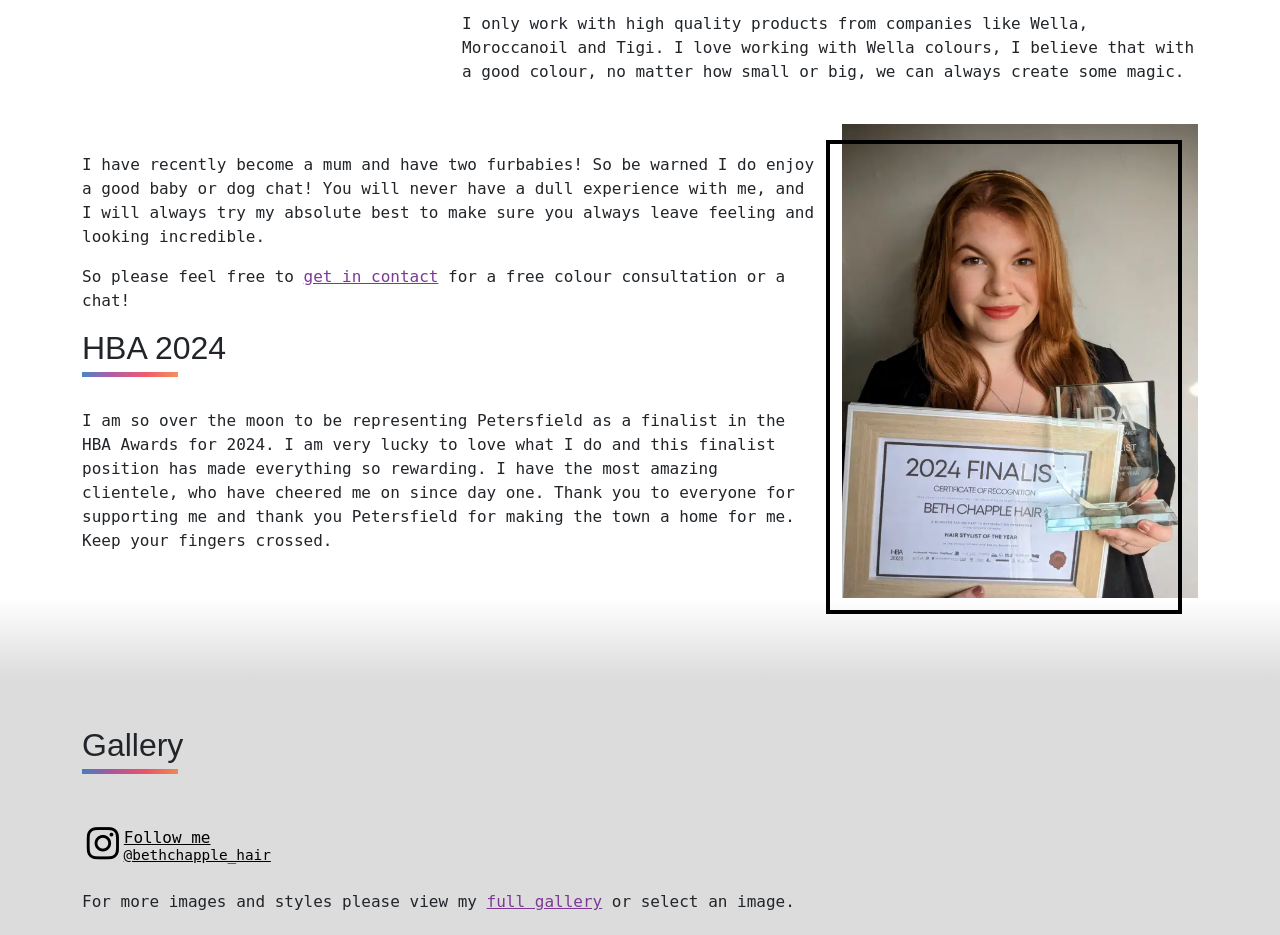
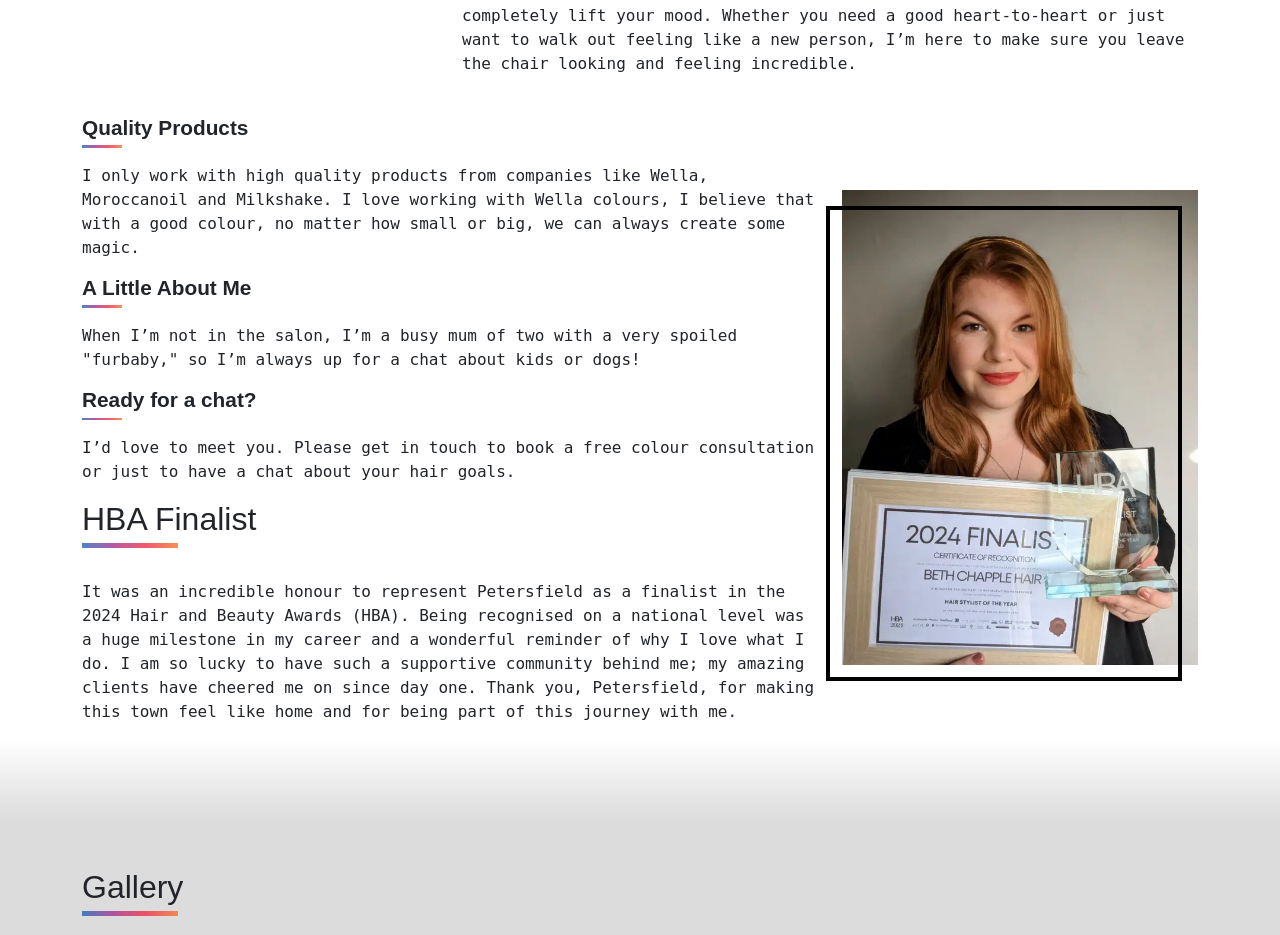
Before and after one commit to GmillsWebDev/BethChappleHair, a PHP site: page / in a window 1280 px wide. Shown: the part 1129-2064 px from the top of the page. Run offline with PHP 8.4, Linux system fonts and the light colour scheme; some libraries are stand-ins or nearby versions; some web fonts are replaced.

Commit message:
content updated as requested with some SEO tweaks

```diff
--- a/index.html
+++ b/index.html
@@ -193,19 +193,25 @@ if (! empty($_POST["send"])) {
           </div>
           <div class="col-sm-12 col-md-8">
             <h2>About Me</h2>
-            <p>Hi I'm Beth. I've been in the industry for over 16 years now and recently decided it was time to go out on my own start my own adventure. I've been lucky enough to have been on some wild adventures over the years, including working on cruse ships travelling the world to work, and styling hair for the catwalks at the Milan fashion show! But my heart will always remain at home, doing what I love for some amazing ladies.</p>
-            <p>I do everything, from specialised colours to cut restyles, bridal and special occasion hair and hair extensions. And not forgetting good old perms! My true love is a transformation, and not just your hair! I love the fact that just getting your hair washed can cheer you up, or having a chat when you're down, or simply getting those roots covered up can make you feel on top of the world and to add the cherry on top, you get to walk out feeling and looking amazing! That's what makes my day.</p>
-            <p>I only work with high quality products from companies like Wella, Moroccanoil and Tigi. I love working with Wella colours, I believe that with a good colour, no matter how small or big, we can always create some magic.</p>
+            <p>Hi, I’m Beth! <br>
+            Your Local Specialist for Natural Colour, Fine & Curly Hair in Petersfield.</p>
+            <p>With over 17 years of experience in the hair industry, I recently decided to start my own adventure right here in Petersfield. My career has taken me on some incredible journeys—from styling hair on luxury cruise ships while travelling the world to working behind the scenes at Milan Fashion Week.</p>
+            <p>While the catwalks were exciting, my heart has always been at home, helping my lovely local clients feel their best. I specialise in fine hair, curly hair, and natural colour work, ranging from low-maintenance "lived-in" looks to seamless grey blending.</p>
+            <p>For me, it’s about more than just a trim. I love the "magic" of a transformation—how a fresh set of highlights or a simple root touch-up can completely lift your mood. Whether you need a good heart-to-heart or just want to walk out feeling like a new person, I’m here to make sure you leave the chair looking and feeling incredible.</p>
 
           </div>
         </div>
         <div class="row mt-4 imageStrap">
 
           <div class="col-sm-12 col-md-8">
-            <p>I have recently become a mum and have two furbabies! So be warned I do enjoy a good baby or dog chat! You will never have a dull experience with me, and I will always try my absolute best to make sure you always leave feeling and looking incredible.</p>
-            <p>So please feel free to <a href="#Contact">get in contact</a> for a free colour consultation or a chat!</p>
-            <h2>HBA 2024</h2>
-            <p>I am so over the moon to be representing Petersfield as a finalist in the HBA Awards for 2024. I am very lucky to love what I do and this finalist position has made everything so rewarding. I have the most amazing clientele, who have cheered me on since day one. Thank you to everyone for supporting me and thank you Petersfield for making the town a home for me. Keep your fingers crossed.</p>
+            <h3>Quality Products</h3>
+            <p>I only work with high quality products from companies like Wella, Moroccanoil and Milkshake. I love working with Wella colours, I believe that with a good colour, no matter how small or big, we can always create some magic.</p>
+            <h3>A Little About Me</h3>
+            <p>When I’m not in the salon, I’m a busy mum of two with a very spoiled "furbaby," so I’m always up for a chat about kids or dogs!</p>
+            <h3>Ready for a chat?</h3>
+            <p>I’d love to meet you. Please get in touch to book a free colour consultation or just to have a chat about your hair goals.</p>
+            <h2>HBA Finalist</h2>
+            <p>It was an incredible honour to represent Petersfield as a finalist in the 2024 Hair and Beauty Awards (HBA). Being recognised on a national level was a huge milestone in my career and a wonderful reminder of why I love what I do. I am so lucky to have such a supportive community behind me; my amazing clients have cheered me on since day one. Thank you, Petersfield, for making this town feel like home and for being part of this journey with me.</p>
           </div>
           <div class="col-sm-12 col-md-4">
             <div class="mobileSpacing">
--- a/sass/main.css
+++ b/sass/main.css
@@ -473,8 +473,19 @@ h2 {
   font-size: 2em;
 }
 
+h3::after{
+  content: " ";
+  background: linear-gradient(to right, rgba(30, 103, 179, 0.8) 0%, rgba(156, 52, 147, 0.8) 30%, rgba(239, 47, 72, 0.8) 66%, rgba(242, 117, 50, 0.8) 100%);
+  height: 0.15rem;
+  display: block;
+  width: 2.5rem;
+  margin-top: 0.3rem;
+}
+
 h3 {
-  font-size: 1em;
+  font-size: 1.3em;
+  margin-bottom: 1rem !important;
+  font-weight: 600;
 }
 
 .navbar-brand img {
```
